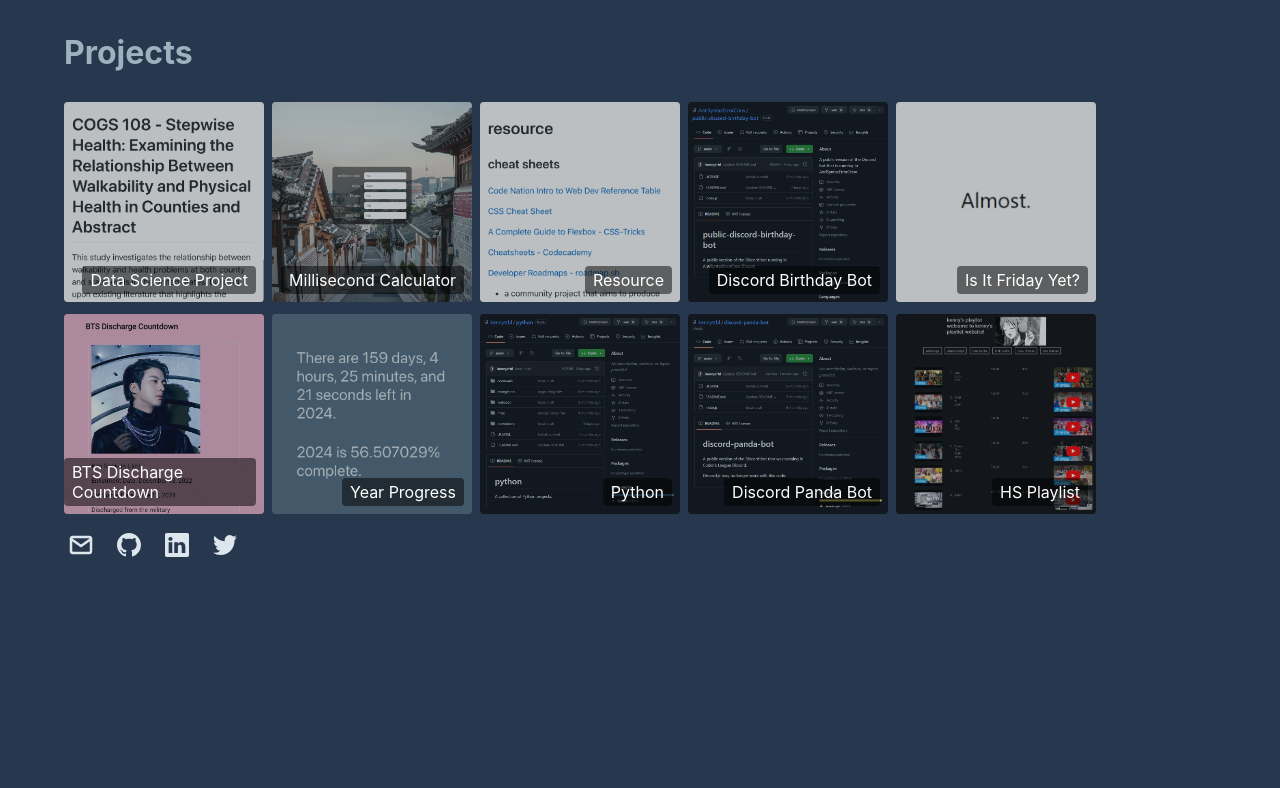
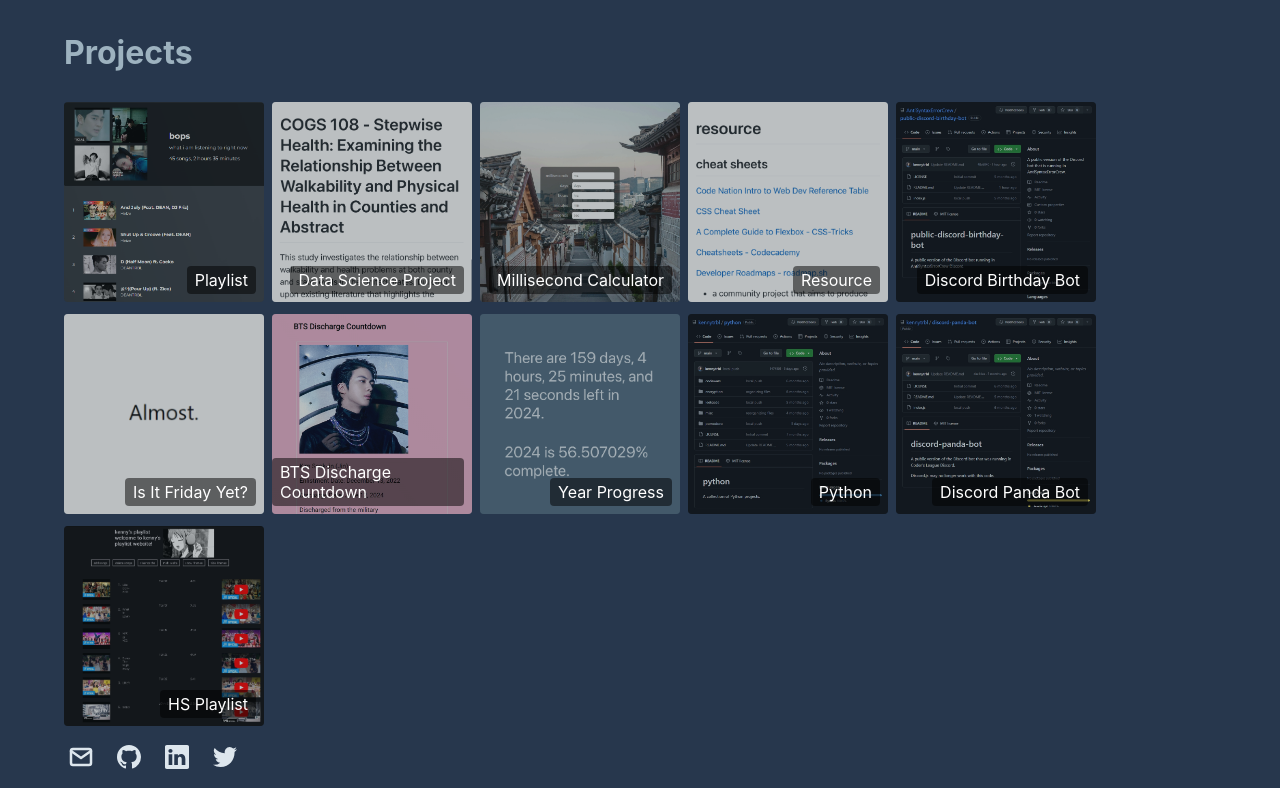
Before and after one commit to kennytrbl/kennytrbl.github.io, a React (Create React App) app: page / in a window 1280 px wide. Shown: the part 1111-1899 px from the top of the page. Before the commit the page ends 1687 px from the top, so only its background shows below. Built offline with nearby package versions, Linux system fonts and the light colour scheme.

Commit message:
local push

```diff
--- a/src/About.js
+++ b/src/About.js
@@ -63,6 +63,12 @@ class About extends Component {
             </a>
             .
           </p> */}
+          <Project
+            image={require("./img/playlist.webp")}
+            name="Playlist"
+            link="https://playlist-swart.vercel.app/"
+            description="What I am listening to on Spotify and Youtube."
+          />
           <Project
             image={require("./img/data-science-project.webp")}
             name="Data Science Project"
```
Also changed, not shown: src/img/playlist.webp (added).
